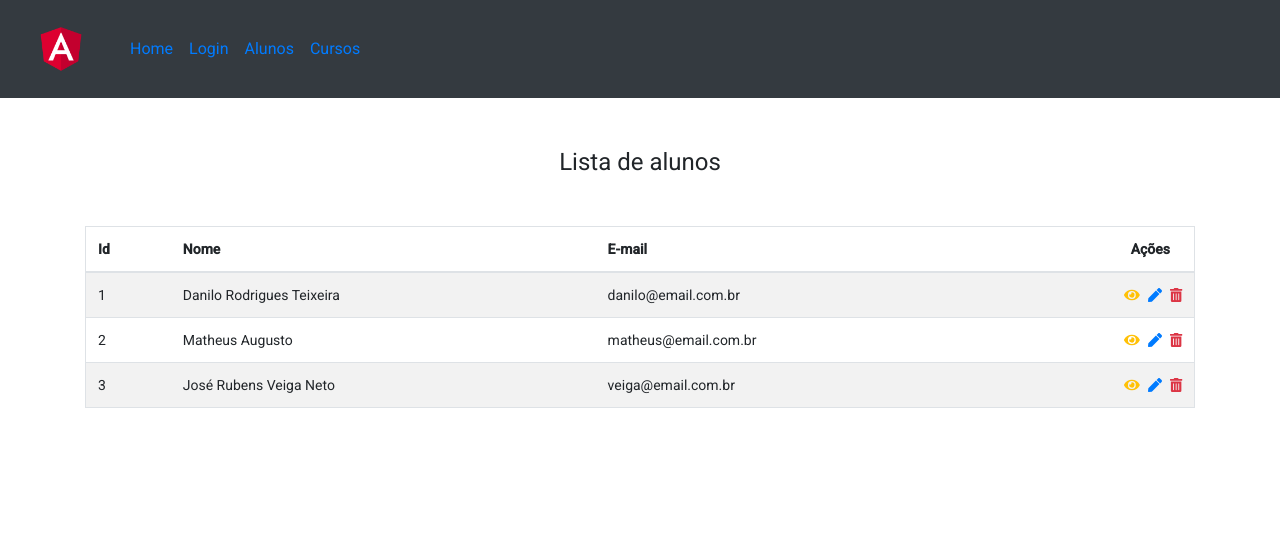
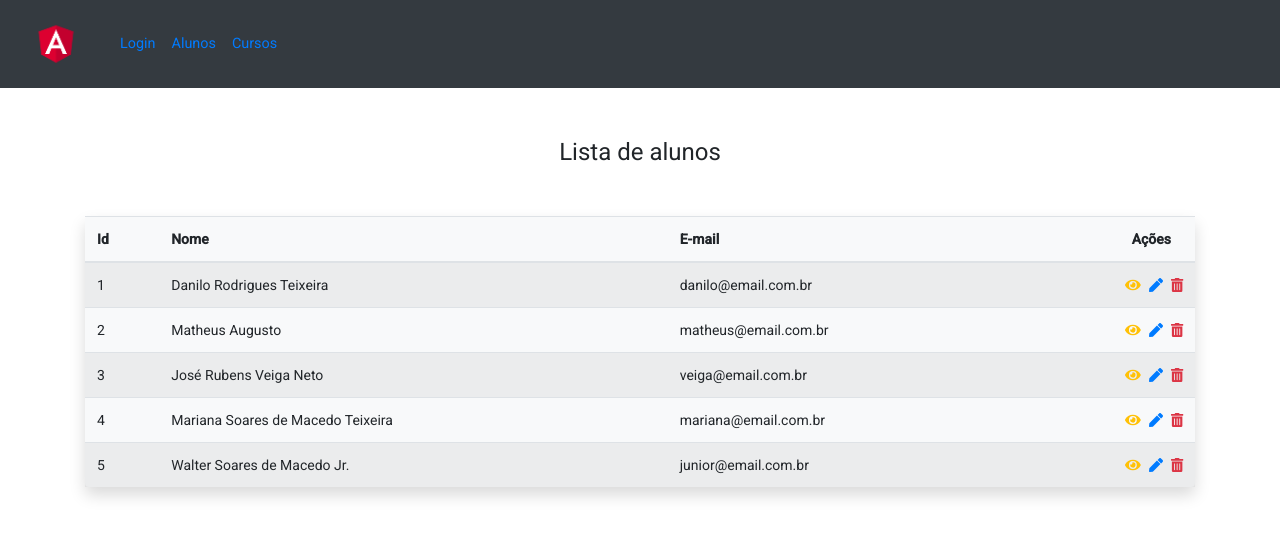
Before and after one commit to DaniloTeixeira/Rotas-em-Angular, an Angular app: page /alunos in a window 1280 px wide. Shown: the top 536 px of the page. Built offline with nearby package versions, Linux system fonts and the light colour scheme.

Commit message:
Link "home" retirado do topbar
link home, ancorado na logo

```diff
--- a/src/app/alunos/components/aluno-form/aluno-form.component.html
+++ b/src/app/alunos/components/aluno-form/aluno-form.component.html
@@ -1,8 +1,21 @@
-<div class="container mt-5 d-flex flex-column">
-  <h1 class="text-center">Editar aluno</h1>
-
+<div
+  class="
+    container
+    mt-5
+    d-flex
+    flex-column
+    border border-light
+    shadow
+    p-3
+    mb-5
+    bg-light
+    rounded
+  "
+>
+  <h1 class="text-center mt-3">Editar aluno</h1>
   <div class="form-group row">
     <div class="col-sm-10">
+      <label class="text-primary">Id</label>
       <input
         [(ngModel)]="aluno.id"
         class="form-control form-control-sm"
@@ -15,6 +28,7 @@
   </div>
   <div class="form-group row">
     <div class="col-sm-10">
+      <label class="text-primary">Nome</label>
       <input
         [(ngModel)]="aluno.name"
         type="text"
@@ -26,6 +40,7 @@
   </div>
   <div class="form-group row">
     <div class="col-sm-10">
+      <label class="text-primary">E-mail</label>
       <input
         [(ngModel)]="aluno.email"
         type="email"
@@ -36,7 +51,7 @@
     </div>
   </div>
   <button
-    class="btn btn-primary align-self-center"
+    class="btn btn-primary align-self-center mb-4"
     type="button"
     style="width: 82.5%"
     routerLink="/alunos"
--- a/src/app/alunos/components/lista-alunos/lista-alunos.component.html
+++ b/src/app/alunos/components/lista-alunos/lista-alunos.component.html
@@ -5,7 +5,15 @@
       <h1 class="text-center mt-5" *ngIf="!alunos">Buscando alunos...</h1>
       <table
         *ngIf="alunos"
-        class="table table-hover table-striped table-ligth border mt-5"
+        class="
+          table table-hover table-striped table-ligth
+          mt-5
+          shadow
+          p-3
+          mb-5
+          bg-light
+          rounded
+        "
       >
         <thead>
           <tr>
--- a/src/app/alunos/services/aluno/aluno.service.ts
+++ b/src/app/alunos/services/aluno/aluno.service.ts
@@ -14,6 +14,16 @@ export class AlunoService {
     },
     { id: 2, name: 'Matheus Augusto', email: 'matheus@email.com.br' },
     { id: 3, name: 'José Rubens Veiga Neto', email: 'veiga@email.com.br' },
+    {
+      id: 4,
+      name: 'Mariana Soares de Macedo Teixeira',
+      email: 'mariana@email.com.br',
+    },
+    {
+      id: 5,
+      name: 'Walter Soares de Macedo Jr.',
+      email: 'junior@email.com.br',
+    },
   ];
 
   constructor() {}
--- a/src/app/cursos/components/curso-editar/curso-editar.component.html
+++ b/src/app/cursos/components/curso-editar/curso-editar.component.html
@@ -1,7 +1,21 @@
-<div class="container mt-5 d-flex flex-column">
-  <h1 class="text-center">Editar curso</h1>
+<div
+  class="
+    container
+    mt-5
+    d-flex
+    flex-column
+    border border-light
+    shadow
+    p-3
+    mb-5
+    bg-light
+    rounded
+  "
+>
+  <h1 class="text-center mt-3">Editar curso</h1>
   <div class="form-group row">
     <div class="col-sm-10">
+      <label class="text-primary">Id</label>
       <input
         [(ngModel)]="curso.id"
         class="form-control form-control-sm"
@@ -14,6 +28,7 @@
   </div>
   <div class="form-group row">
     <div class="col-sm-10">
+      <label class="text-primary">Nome</label>
       <input
         [(ngModel)]="curso.name"
         type="email"
@@ -24,7 +39,7 @@
     </div>
   </div>
   <button
-    class="btn btn-primary align-self-center"
+    class="btn btn-primary align-self-center mb-4"
     type="button"
     style="width: 82.5%"
     routerLink="/cursos"
--- a/src/app/cursos/components/lista-cursos/lista-cursos.component.html
+++ b/src/app/cursos/components/lista-cursos/lista-cursos.component.html
@@ -5,7 +5,15 @@
       <h1 class="text-center mt-5" *ngIf="!cursos">Buscando cursos...</h1>
       <table
         *ngIf="cursos"
-        class="table table-hover table-ligth table-striped border mt-5"
+        class="
+          table table-hover table-ligth table-striped
+          mt-5
+          shadow
+          p-3
+          mb-5
+          bg-light
+          rounded
+        "
       >
         <thead>
           <tr>
--- a/src/app/shared/topbar/topbar.component.css
+++ b/src/app/shared/topbar/topbar.component.css
@@ -1,4 +1,4 @@
 a {
-  font-size: 1rem;
+  font-size: 0.9rem;
   padding: 10px;
 }
--- a/src/app/shared/topbar/topbar.component.html
+++ b/src/app/shared/topbar/topbar.component.html
@@ -1,6 +1,6 @@
 <nav class="navbar navbar-expand-lg navbar-primary bg-dark py-1">
   <a class="navbar-brand" routerLink="/">
-    <img src="/assets/logo-angular.png" width="70" height="70" routerLink="/" />
+    <img src="/assets/logo-angular.png" width="60" height="60" routerLink="/" />
   </a>
 
   <button
@@ -17,9 +17,6 @@
 
   <div class="collapse navbar-collapse" id="navbarSupportedContent">
     <ul class="navbar-nav mr-auto">
-      <li class="nav-item">
-        <a class="nav-link" routerLink="/">Home</a>
-      </li>
       <li class="nav-item">
         <a class="nav-link" routerLink="/login">Login</a>
       </li>
```
